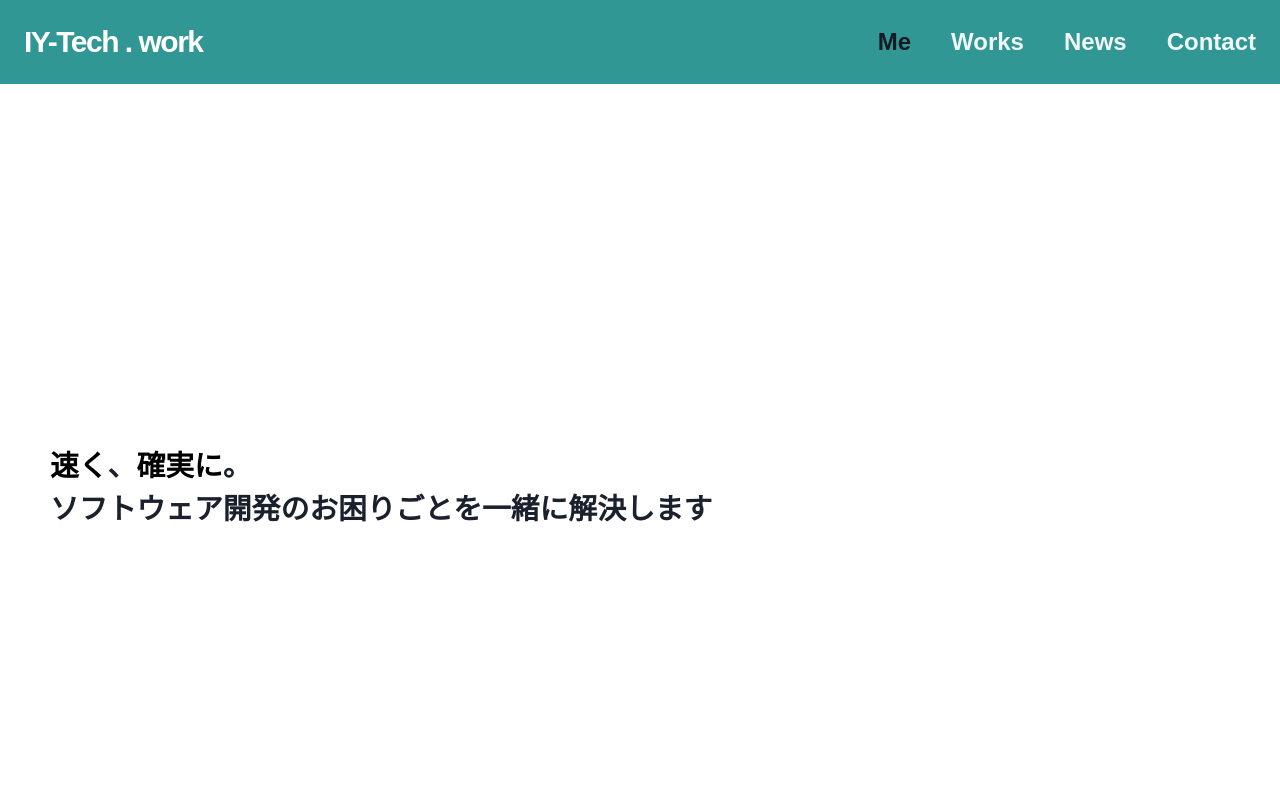
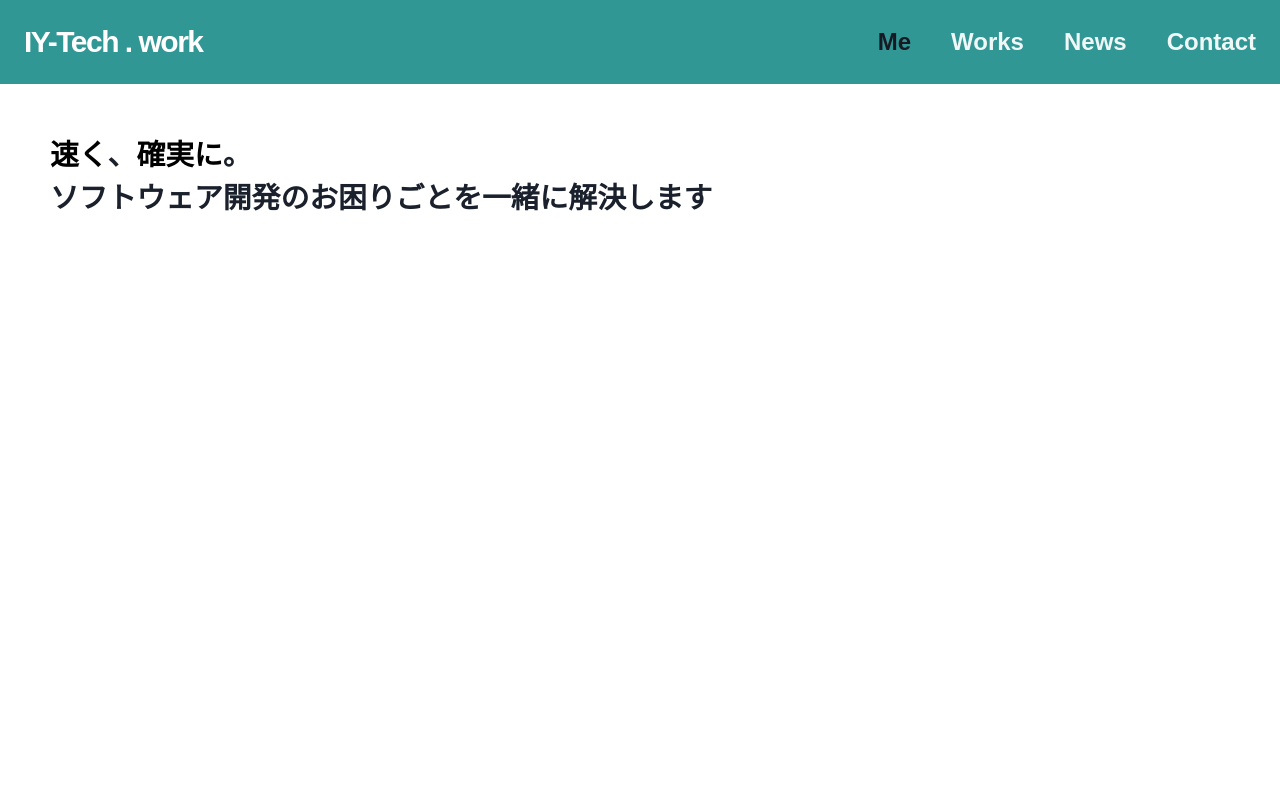
Before and after one commit to inoue2002/portfolio-v3, a Next.js app: page / in a window 1280 px wide. Shown: the top 800 px of the page. Built offline with nearby package versions, Linux system fonts and the light colour scheme; no server answers; a web font is replaced by a local one.

Commit message:
fix layout

```diff
--- a/src/components/Top.tsx
+++ b/src/components/Top.tsx
@@ -67,9 +67,8 @@ export default function Top() {
       </Box>
       <Section background="#ffffff">
         <div
-          className="text-extraBold"
+          className="text-extraBold flex flexDirection"
           style={{
-            display: 'flex',
             justifyContent: 'center',
             alignItems: 'center',
             width: '100%',
@@ -77,7 +76,6 @@ export default function Top() {
             fontSize: 'calc(1rem + 1vw)', // 画面サイズと文字サイズを比例させる
           }}
         >
-          <div className="flex flexDirection">
           <div className="flex">
             <span style={{ color: 'black' }}>速く</span>
             <span>、</span>
@@ -85,7 +83,6 @@ export default function Top() {
             <span>。</span>
           </div>
           <span>ソフトウェア開発のお困りごとを一緒に解決します</span>
-          </div>
         </div>
       </Section>
       <Box
```
Lines whose indentation alone changed are shown as unchanged.
